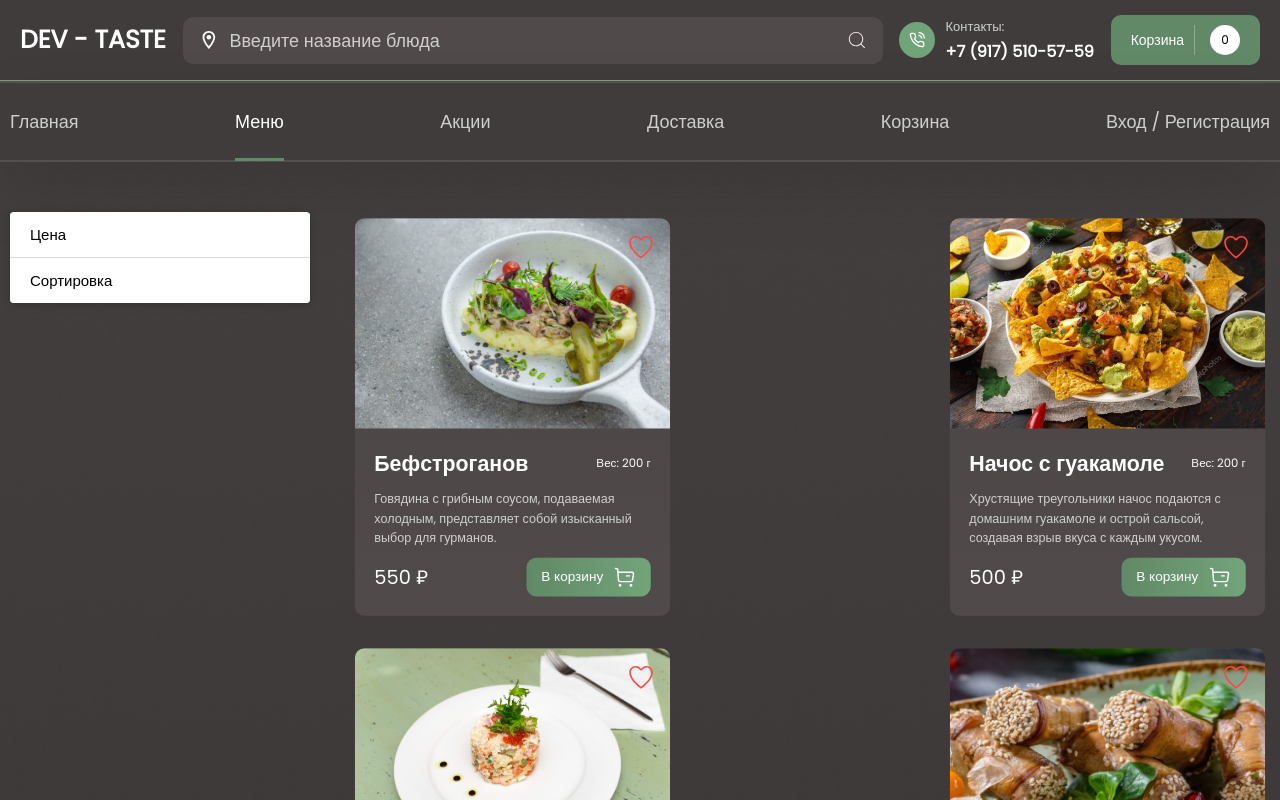
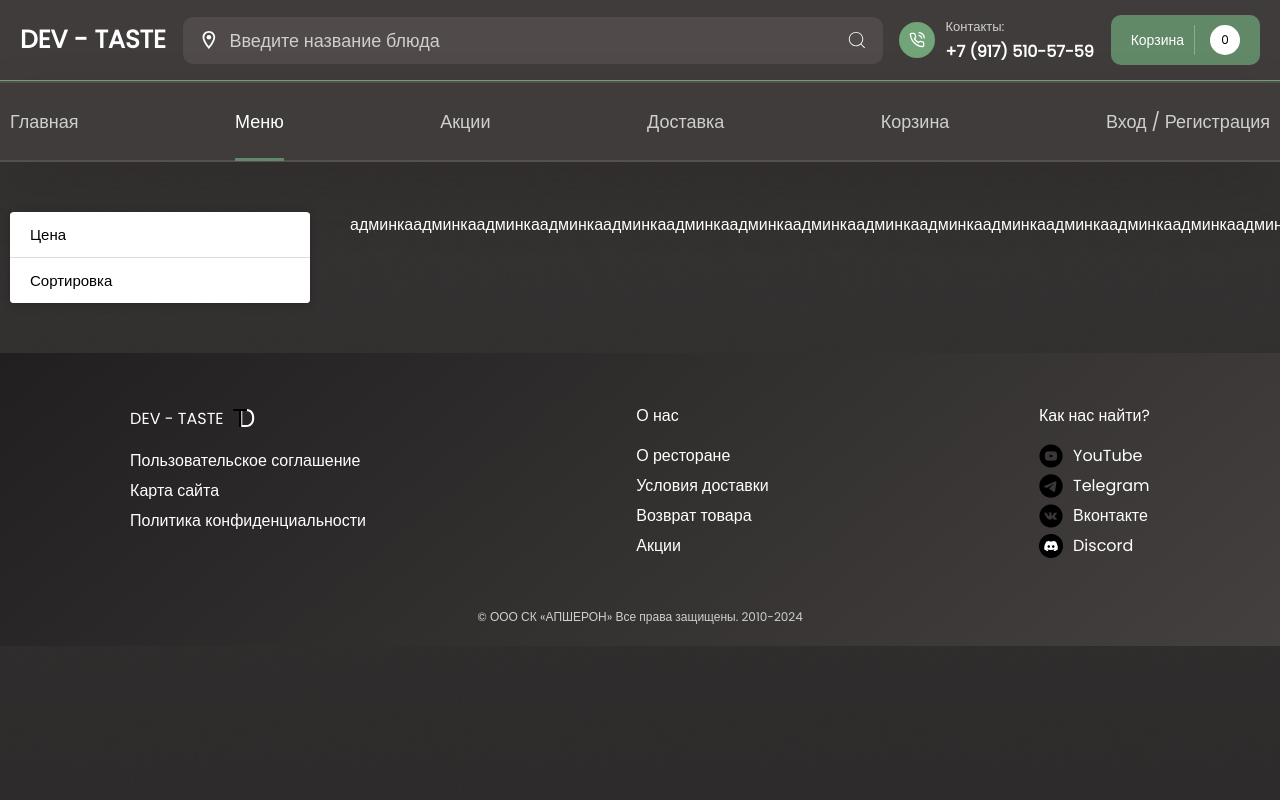
Before and after one commit to lDeityl/dev-taste, a React (Create React App) app in the folder client/: page /catalog in a window 1280 px wide. Shown: the top 800 px of the page. Built offline with nearby package versions, Linux system fonts and the light colour scheme.

Commit message:
handleAddToCartProduct

```diff
--- a/client/src/components/card/index.tsx
+++ b/client/src/components/card/index.tsx
@@ -5,33 +5,41 @@ import { ButtonGreen } from '../../ui/buttons'
 import { Link, useNavigate } from 'react-router-dom'
 import but from '../../assets/icons/Buy.svg'
 import { IoIosHeartEmpty, IoIosHeart } from "react-icons/io";
+import { useCartStore } from '../../stores'
+import { IProduct } from '../../interfaces'
+import { toast } from 'react-toastify'
 
 interface Props {
-    title: string
-    weight: number
-    description: string
-    price: number
-    image: string
-    link: string
+    item: IProduct
 }
 
-export const Card = ({ title, weight, image, link, description, price }: Props) => {
+export const Card = ({ item }: Props) => {
 
     const navigate = useNavigate();
     const [isHeart, setHeart] = useState<boolean>(false);
 
+    const { addToCart } = useCartStore()
+
+    const handleAddToCartProduct = () => {
+        if (!item) return;
+        addToCart(item, 1)
+        toast.success(`${String(item.name)} добавлен в корзину`, {
+            position: "top-left"
+        })
+    }
+
     return (
         <div className={styles.cardBox}>
-            <img src={image} alt={title} className={styles.image} onClick={() => navigate(`/catalog/${link}`)} />
+            <img src={item.imageUrl} alt={item.name} className={styles.image} onClick={() => navigate(`/catalog/${item.id}`)} />
             <div className={styles.characteristic}>
-                <div className={styles.up} onClick={() => navigate(`/catalog/${link}`)}>
-                    <Fs22BoldWhite.h4>{title}</Fs22BoldWhite.h4>
-                    <Fs12Fw400White.span>Вес: {weight} г</Fs12Fw400White.span>
+                <div className={styles.up} onClick={() => navigate(`/catalog/${item.id}`)}>
+                    <Fs22BoldWhite.h4>{item.name}</Fs22BoldWhite.h4>
+                    <Fs12Fw400White.span>Вес: {item.weight} г</Fs12Fw400White.span>
                 </div>
-                <Fs13Fw400Gray.p onClick={() => navigate(`/catalog/${link}`)}>{description}</Fs13Fw400Gray.p>
+                <Fs13Fw400Gray.p onClick={() => navigate(`/catalog/${item.id}`)}>{item.description}</Fs13Fw400Gray.p>
                 <div className={styles.price}>
-                    <Fs20Fw500White.span>{price} ₽</Fs20Fw500White.span>
-                    <ButtonGreen className={styles.button}>
+                    <Fs20Fw500White.span>{item.price} ₽</Fs20Fw500White.span>
+                    <ButtonGreen onClick={handleAddToCartProduct} className={styles.button}>
                         <Fs14Fw500White.span>В корзину </Fs14Fw500White.span>
                         <img src={but} alt="" className={styles.but} />
                     </ButtonGreen>
--- a/client/src/pages/Main/first-swiper/index.tsx
+++ b/client/src/pages/Main/first-swiper/index.tsx
@@ -40,14 +40,15 @@ export const FirstSwiper = () => {
         >
             {coldDishes.map((dish, index) => (
                 <SwiperSlide key={index} style={{ display: 'flex', justifyContent: 'center' }}>
-                    <Card
+                    {/* <Card
                         title={dish.title}
                         description={dish.description}
                         weight={dish.weight}
                         price={dish.price}
                         link={dish.link}
                         image={dish.image}
-                    />
+                    /> */}
+                    админка
                 </SwiperSlide>
             ))}
         </Swiper>
--- a/client/src/pages/Main/second-swiper/index.tsx
+++ b/client/src/pages/Main/second-swiper/index.tsx
@@ -40,14 +40,15 @@ export const SecondSwiper = () => {
         >
             {dishes.map((dish, index) => (
                 <SwiperSlide key={index} style={{ display: 'flex', justifyContent: 'center' }}>
-                    <Card
+                    {/* <Card
                         title={dish.title}
                         description={dish.description}
                         weight={dish.weight}
                         price={dish.price}
                         link={dish.link}
                         image={dish.image}
-                    />
+                    /> */}
+                    админка
                 </SwiperSlide>
             ))}
         </Swiper>
--- a/client/src/pages/Main/third-swiper/index.tsx
+++ b/client/src/pages/Main/third-swiper/index.tsx
@@ -40,14 +40,15 @@ export const ThirdSwiper = () => {
         >
             {hotDishes.map((dish, index) => (
                 <SwiperSlide key={index} style={{ display: 'flex', justifyContent: 'center' }}>
-                    <Card
+                    {/* <Card
                         title={dish.title}
                         description={dish.description}
                         weight={dish.weight}
                         price={dish.price}
                         link={dish.link}
                         image={dish.image}
-                    />
+                    /> */}
+                    админка
                 </SwiperSlide>
             ))}
         </Swiper>
--- a/client/src/pages/catalog/pages/all/index.tsx
+++ b/client/src/pages/catalog/pages/all/index.tsx
@@ -112,15 +112,16 @@ export const AllProducts = () => {
             </div>
             <div className={styles.box}>
                 {shuffleArray(allProducts).map((product: Props) => (
-                    <Card
-                        key={product.link}
-                        title={product.title}
-                        description={product.description}
-                        weight={product.weight}
-                        price={product.price}
-                        link={product.link}
-                        image={product.image}
-                    />
+                    // <Card
+                    //     key={product.link}
+                    //     title={product.title}
+                    //     description={product.description}
+                    //     weight={product.weight}
+                    //     price={product.price}
+                    //     link={product.link}
+                    //     image={product.image}
+                    // />
+                    <>админка</>
                 ))}
             </div>
         </Wrapper>
--- a/client/src/pages/profile/favourite/index.tsx
+++ b/client/src/pages/profile/favourite/index.tsx
@@ -11,7 +11,7 @@ export const Favourite = () => {
         <div className={styles.favouritesBlock}>
             <Fs22BoldWhite.span>Ваши избранные товары:</Fs22BoldWhite.span>
             <div className={styles.blocks}>
-                {allProducts.map(el => (
+                {/* {allProducts.map(el => (
                     <Card
                         key={el.link}
                         title={el.title}
@@ -21,7 +21,8 @@ export const Favourite = () => {
                         link={el.link}
                         image={el.image}
                     />
-                ))}
+                ))} */}
+                после админки сделать
             </div>
         </div>
     )
```
Also changed, not shown: client/src/interfaces/index.tsx (+34 -0 lines), client/src/stores/index.tsx (+56 -0 lines).
